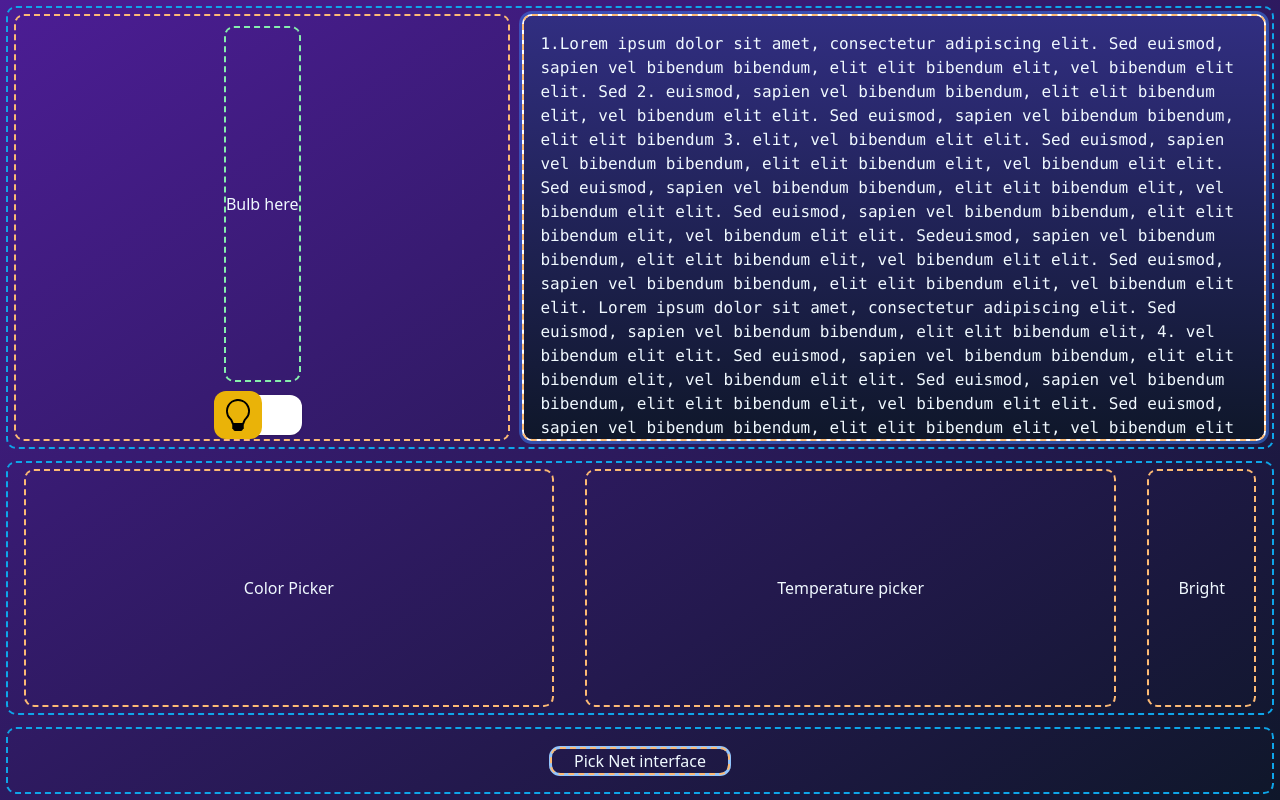
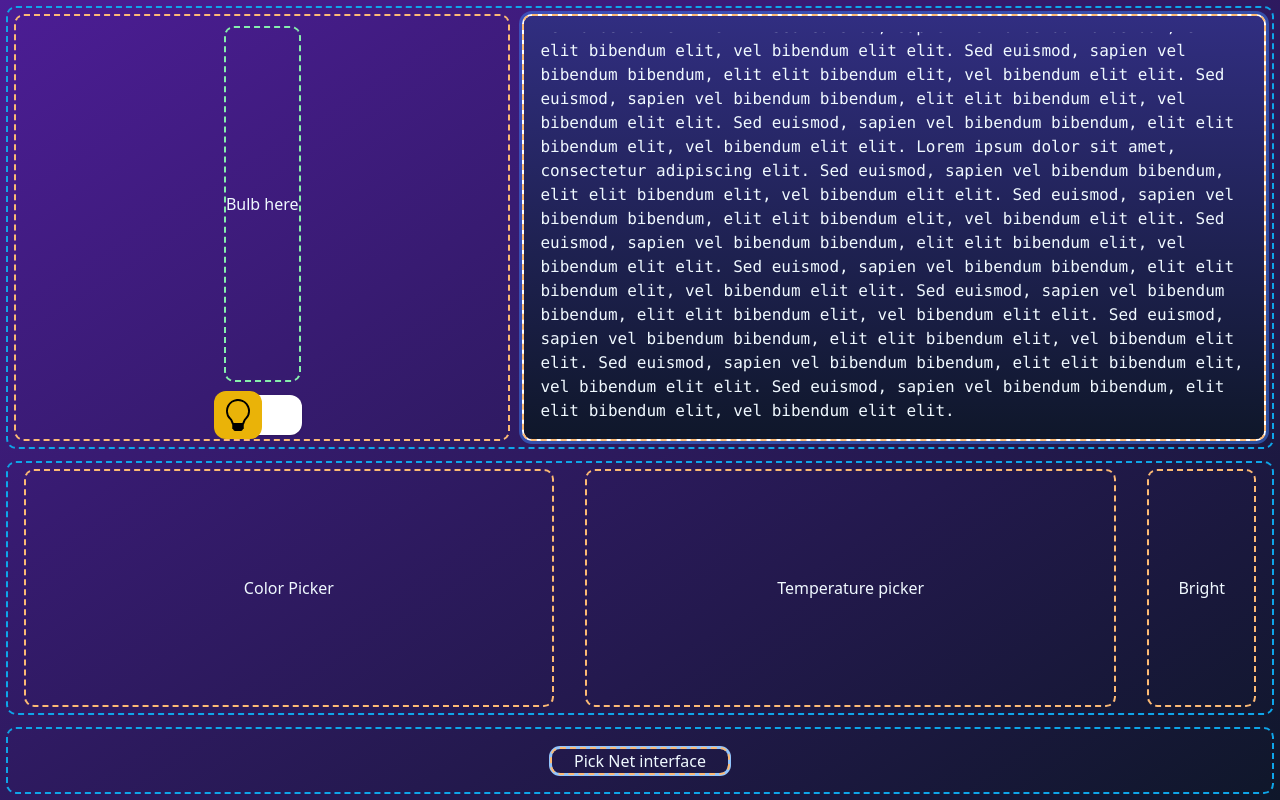
Before and after one commit to vanyason/yeelight, a React (Vite) app in the folder frontend/: page / in a window 1280 px wide. Built offline with nearby package versions, Linux system fonts and the light colour scheme.

Commit message:
Added ScrollToBottom

```diff
--- a/frontend/package.json
+++ b/frontend/package.json
@@ -10,7 +10,8 @@
   },
   "dependencies": {
     "react": "^18.2.0",
-    "react-dom": "^18.2.0"
+    "react-dom": "^18.2.0",
+    "react-scroll-to-bottom": "^4.2.0"
   },
   "devDependencies": {
     "@types/react": "^18.0.17",
--- a/frontend/src/components/LogsScetion.jsx
+++ b/frontend/src/components/LogsScetion.jsx
@@ -1,6 +1,8 @@
+import ScrollToBottom from 'react-scroll-to-bottom';
+
 export default function LogsSection(props) {
   return (
-    <div {...props}>
+    <ScrollToBottom {...props}>
       1.Lorem ipsum dolor sit amet, consectetur adipiscing elit. Sed euismod, sapien vel bibendum bibendum, elit elit bibendum elit, vel bibendum elit elit. Sed
       2. euismod, sapien vel bibendum bibendum, elit elit bibendum elit, vel bibendum elit elit. Sed euismod, sapien vel bibendum bibendum, elit elit bibendum
       3. elit, vel bibendum elit elit. Sed euismod, sapien vel bibendum bibendum, elit elit bibendum elit, vel bibendum elit elit. Sed euismod, sapien vel bibendum      bibendum, elit elit bibendum elit, vel bibendum elit elit. Sed euismod, sapien vel bibendum bibendum, elit elit bibendum elit, vel bibendum elit elit. Sedeuismod, sapien vel bibendum bibendum, elit elit bibendum elit, vel bibendum elit elit. Sed euismod, sapien vel bibendum bibendum, elit elit bibendum      elit, vel bibendum elit elit. Lorem ipsum dolor sit amet, consectetur adipiscing elit. Sed euismod, sapien vel bibendum bibendum, elit elit bibendum elit,
@@ -24,6 +26,6 @@ export default function LogsSection(props) {
       euismod, sapien vel bibendum bibendum, elit elit bibendum elit, vel bibendum elit elit. Sed euismod, sapien vel bibendum bibendum, elit elit bibendum
       elit, vel bibendum elit elit. Sed euismod, sapien vel bibendum bibendum, elit elit bibendum elit, vel bibendum elit elit. Sed euismod, sapien vel bibendum
       bibendum, elit elit bibendum elit, vel bibendum elit elit. Sed euismod, sapien vel bibendum bibendum, elit elit bibendum elit, vel bibendum elit elit.
-    </div>
+    </ScrollToBottom>
   );
 }
```
Also changed, not shown: 1 other file (tests, documents, lock files or other folders).
